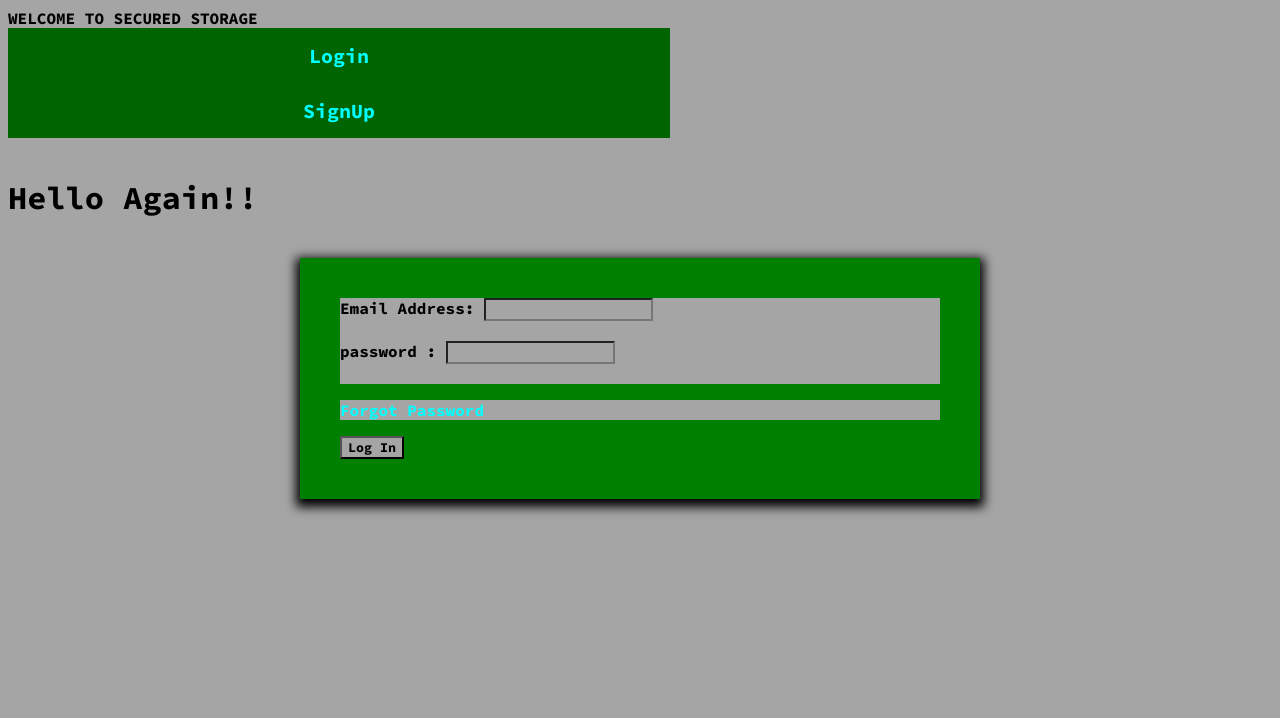
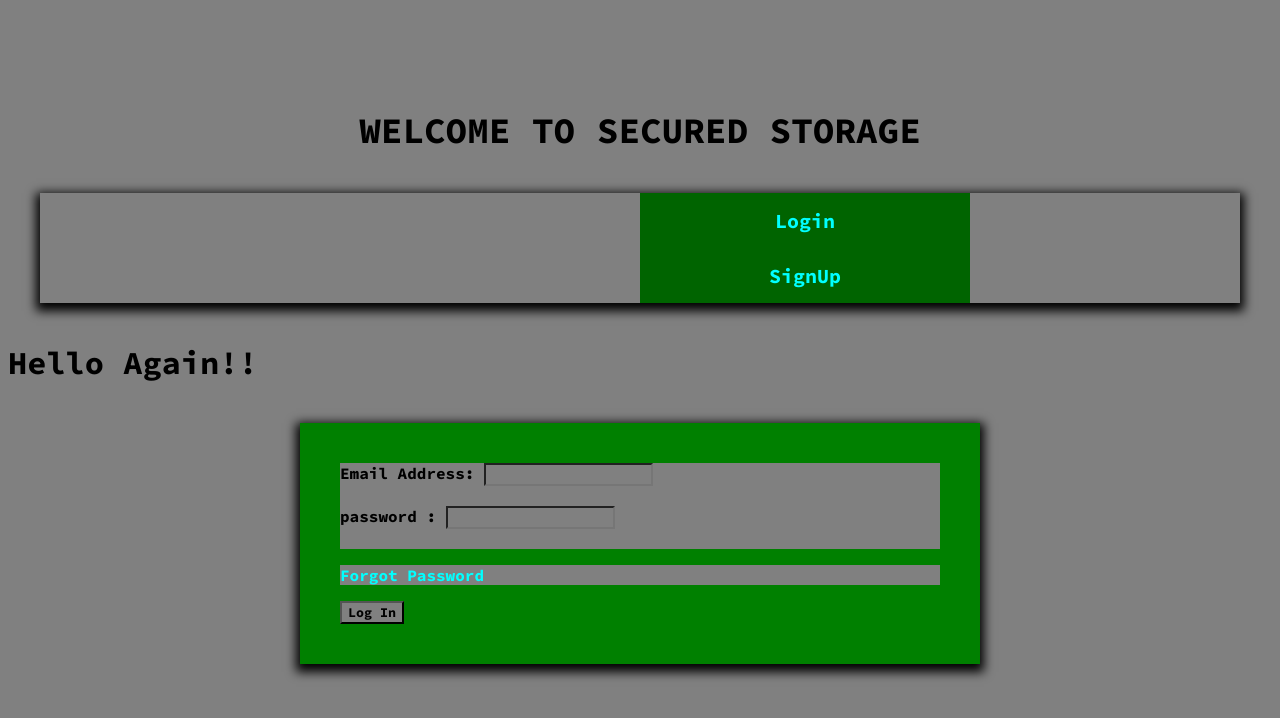
Before and after one commit to C1PH3R-D3CRiPT/PROTO1, a plain HTML site: page securefilestorage/login.html in a window 1280 px wide. Drawn offline with Linux system fonts and the light colour scheme.

Commit message:
work on it

```diff
--- a/securefilestorage/index.css
+++ b/securefilestorage/index.css
@@ -6,7 +6,7 @@ html {
 
 * {
   font-family: 'Source Code Pro', monospace;
-  background-color: #a5a5a5;
+  background-color: grey;
 }
 
 a {
@@ -30,8 +30,13 @@ form {
 
 .headerdivision {
   list-style-type: none;
-  padding: 0px;
-  margin: 0 0 40px 0;
+  padding-left: 600px;
+  margin: 0 0 0 0;
+  float: center;
+  max-width: 600px;
+  margin: 40px auto;
+  border-radius: 0.5;
+  box-shadow: 0 4px 10px 4px;
 }
 
 .headerdivision:after {
@@ -57,3 +62,11 @@ li a:hover{
   background-color: yellow;
   color:magenta
 }
+.fieldwrap{
+  color: black;
+}
+header{
+  text-align: center;
+  padding-top: 100px;
+  font-size: 36px;
+}
--- a/securefilestorage/login.html
+++ b/securefilestorage/login.html
@@ -12,7 +12,7 @@
 
 <body>
   <ul class="headerdivision">
-    <li class="tab-active"><a href="#login">Login</a></li>
+    <li class="tab-active"><a href="login.html">Login</a></li>
     <li class="tab"><a href="register.html">SignUp</a></li>
   </ul>
 
```
